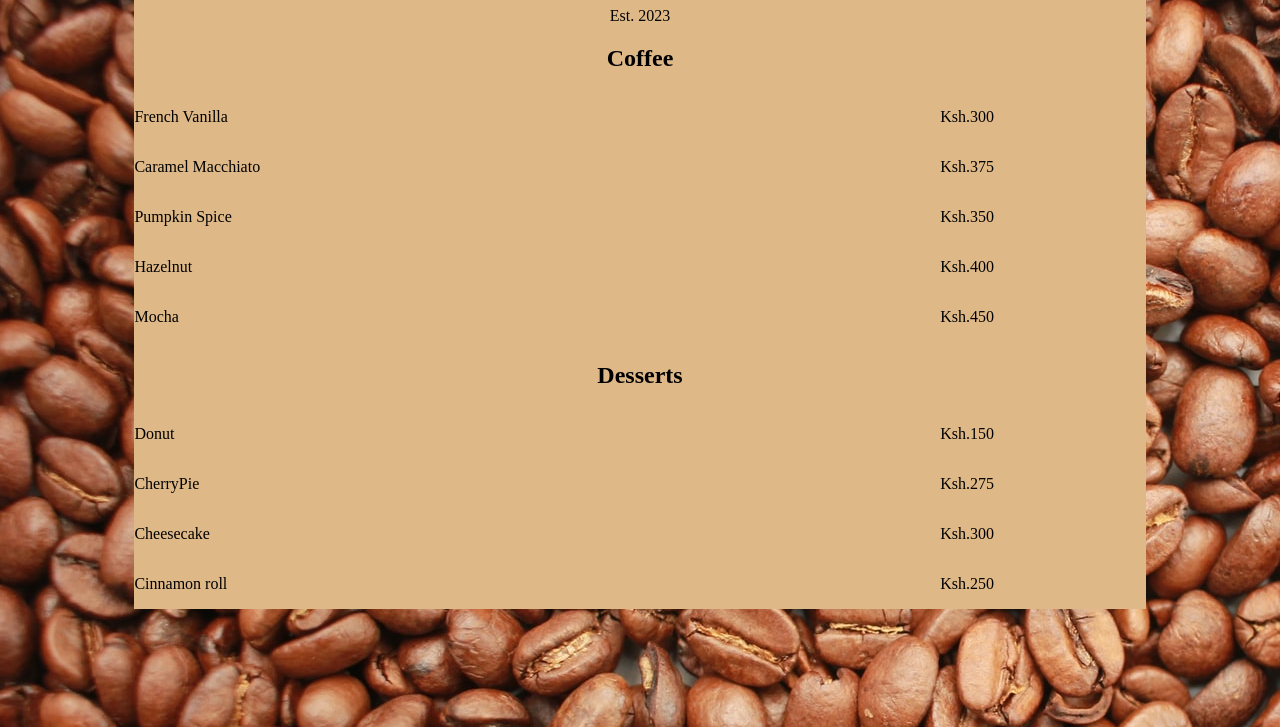
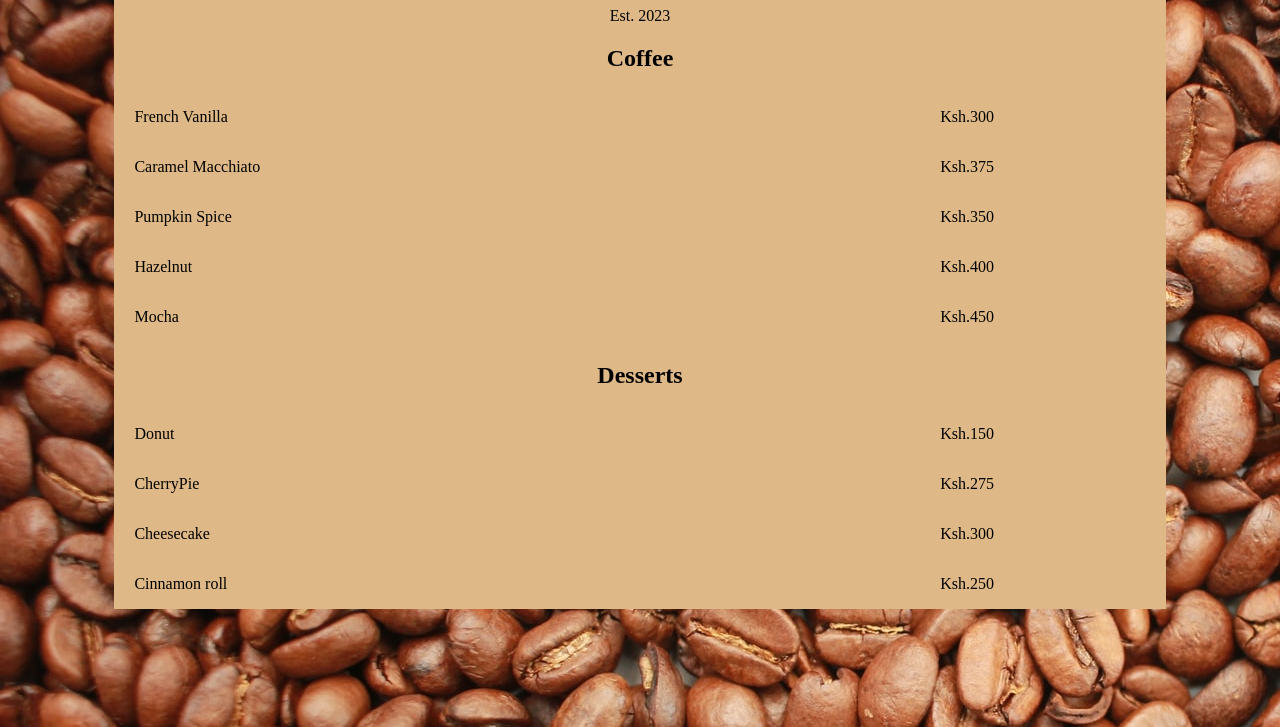
Before and after one commit to BravineTheeDeveloper/FCC-CatPhotApp, a plain HTML site: page CafeMenu.html in a window 1280 px wide. Shown: the part 73-800 px from the top of the page. Drawn offline with Linux system fonts and the light colour scheme.

Commit message:
Cafe Menu

```diff
--- a/StyleSheet/CafeStyle.css
+++ b/StyleSheet/CafeStyle.css
@@ -5,11 +5,13 @@ body {
 h1, h2, p {
     text-align: center;
 }
-div {
+.menu {
     width: 80%;
     background-color: burlywood;
     margin-left: auto;
     margin-right: auto;
+    padding-right: 20px;
+    padding-left: 20px;
 }
 .item p {
     display: inline-block;
```
